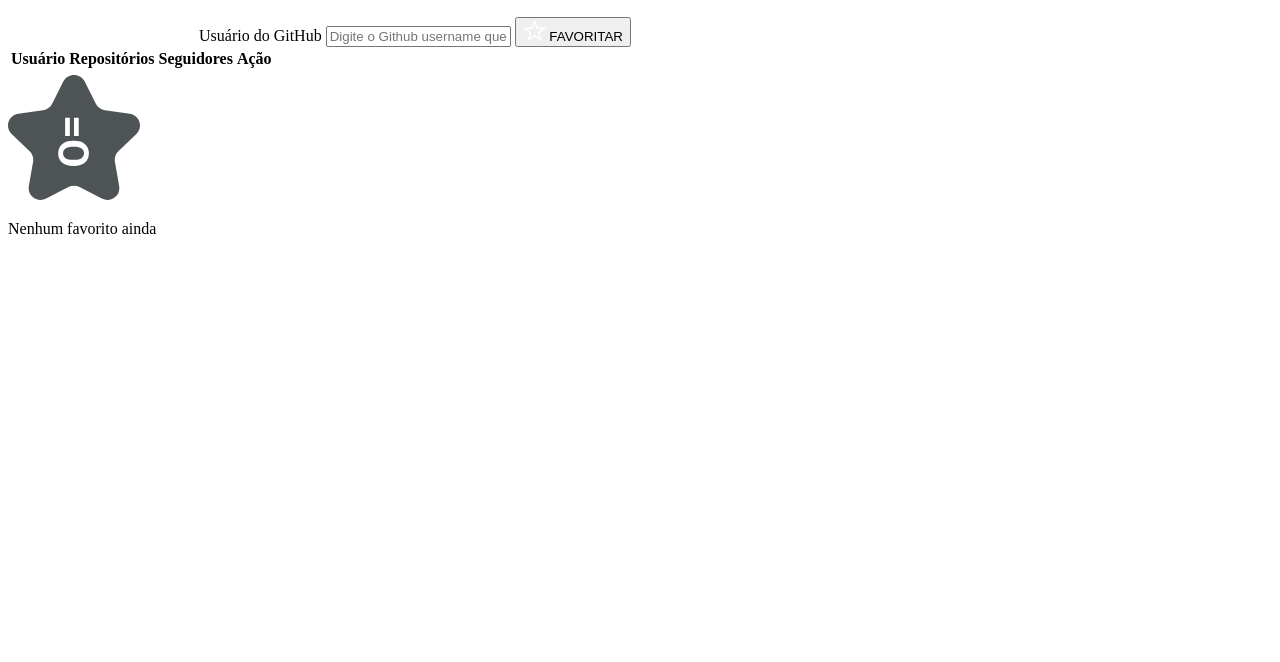
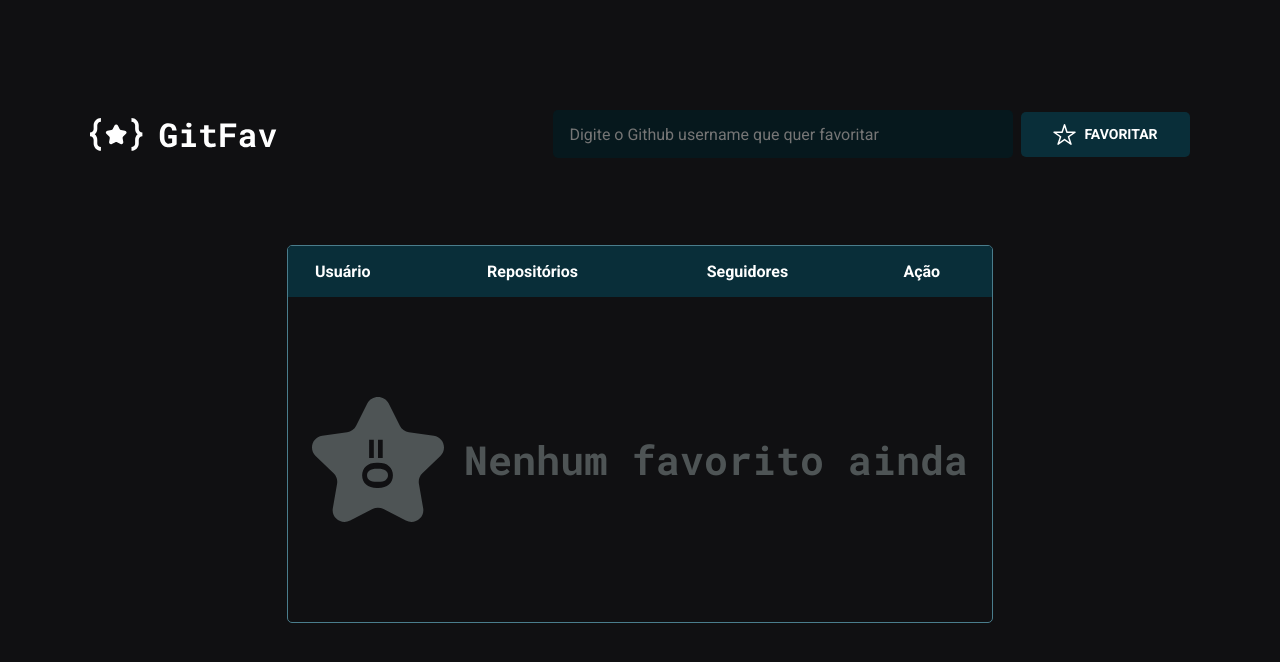
Before and after one commit to cadusousa-97/git-fav, a plain HTML site: page index.html in a window 1280 px wide. Drawn offline with Linux system fonts and the light colour scheme; the site is published under a folder, as on GitHub Pages, so addresses that start at the root find nothing.

Commit message:
Update index.html

```diff
--- a/index.html
+++ b/index.html
@@ -10,7 +10,7 @@
       href="https://fonts.googleapis.com/css2?family=Roboto+Mono:wght@700&family=Roboto:wght@400;700&display=swap"
       rel="stylesheet"
     />
-    <link rel="stylesheet" href="/style.css" />
+    <link rel="stylesheet" href="./style.css" />
   </head>
   <body>
     <div id="app">
@@ -122,6 +122,6 @@
         </div>
       </main>
     </div>
-    <script src="/js/main.js" type="module"></script>
+    <script src="./js/main.js" type="module"></script>
   </body>
 </html>
```
